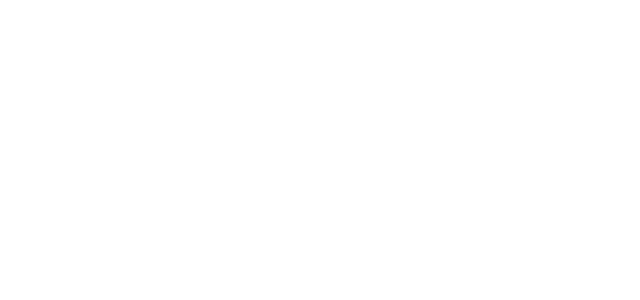
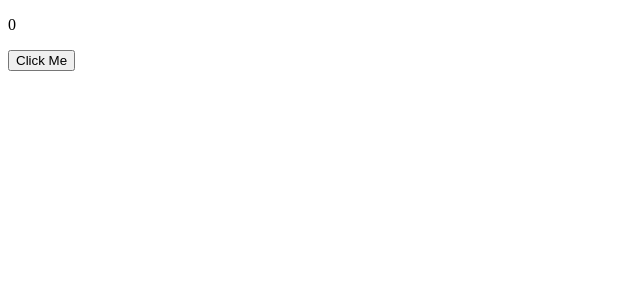
Before and after one commit to Ancientshield/section-21-3-STARTER, a Vue app: page / in a window 1280 px wide. Shown: the top 300 px of the page, without its empty margins (0-640 px from the left). Built offline with nearby package versions, Linux system fonts and the light colour scheme.

Commit message:
num have no ref

```diff
--- a/src/App.vue
+++ b/src/App.vue
@@ -1,9 +1,24 @@
 <template>
-  <div></div>
+	<div>
+		<p>{{ num }}</p>
+		<button @click.prevent="increment">Click Me</button>
+	</div>
 </template>
 
 <script>
-export default {
-  name: "App",
-};
+	export default {
+		name: 'App',
+		setup() {
+			let num = 0;
+
+			const increment = () => {
+				num++;
+			};
+
+			return {
+				num,
+				increment,
+			};
+		},
+	};
 </script>
```
